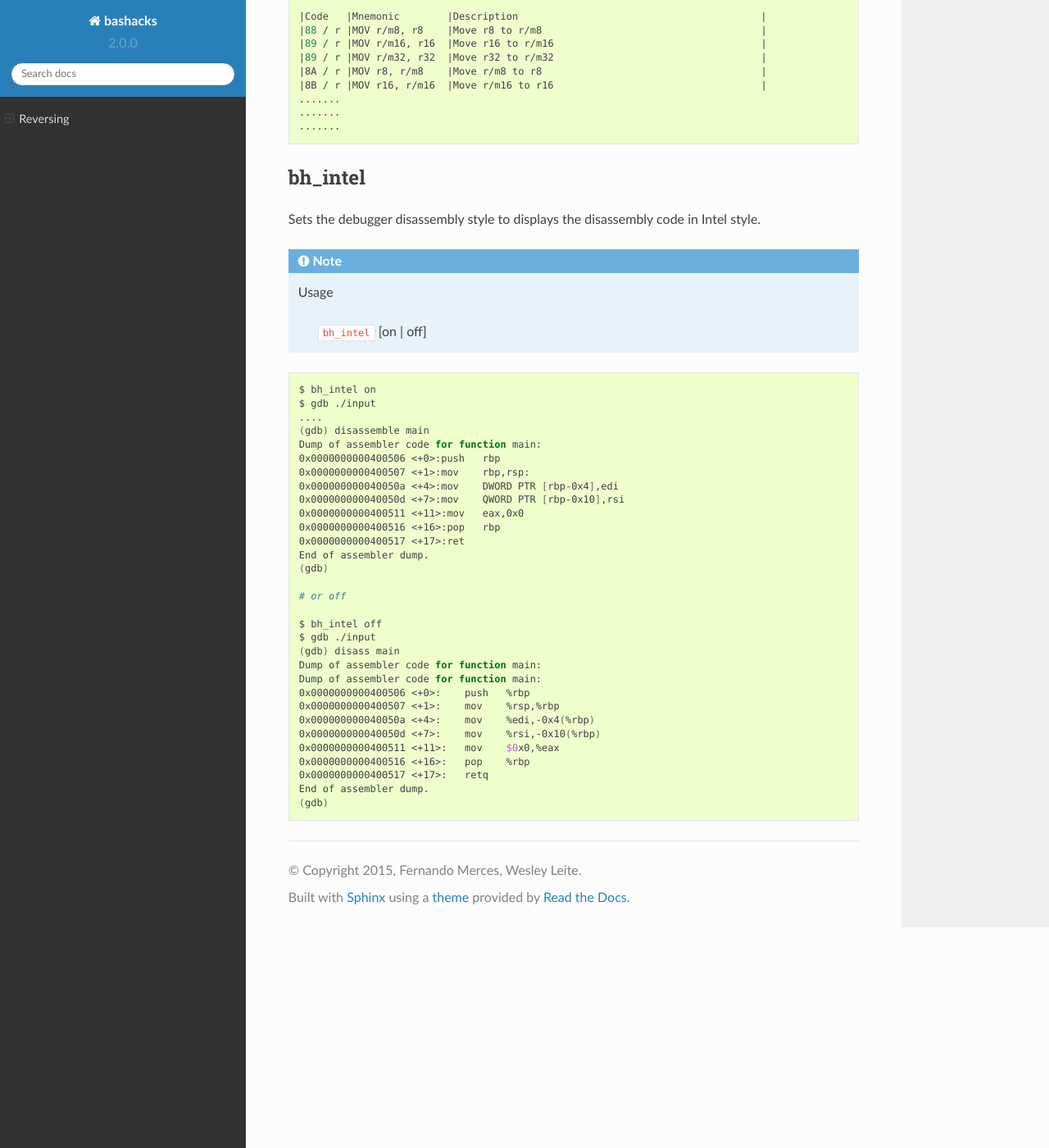
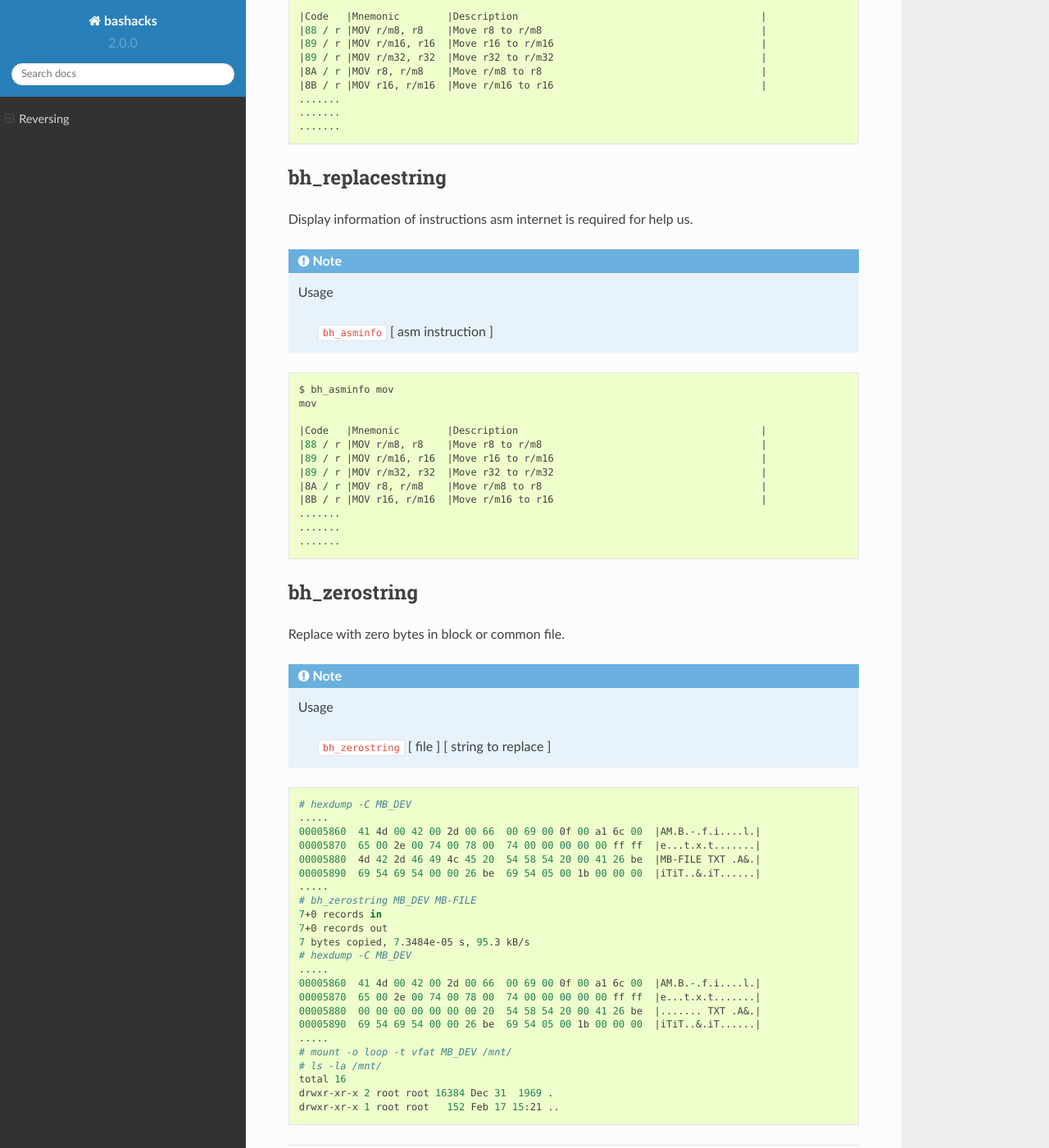
Before and after one commit to merces/bashacks, a Sphinx documentation site: the page built from doc/source/reversing.rst, in a window 1280 px wide and 1400 px high, scrolled down 1055 px. Shown: the whole window at 82% size. Built offline with Sphinx 7.4.7 and the Read the Docs theme 2.0.0, drawn with Linux system fonts in a browser that asks for light colours.

Commit message:
issue #46 update doc strings and reversing

```diff
--- a/doc/source/reversing.rst
+++ b/doc/source/reversing.rst
@@ -61,48 +61,66 @@ Display information of instructions asm internet is required for help us.
     .......
 
 
+bh_replacestring
+----------
 
-bh_intel
---------
-
-Sets the debugger disassembly style to displays the disassembly code in Intel style.
+Display information of instructions asm internet is required for help us.
 
 .. note::
 
     Usage
 
-        ``bh_intel`` [on | off]
+        ``bh_asminfo`` [ asm instruction ]
 
 .. code-block:: bash
 
-    $ bh_intel on
-    $ gdb ./input
-    ....
-    (gdb) disassemble main
-    Dump of assembler code for function main:
-    0x0000000000400506 <+0>:push   rbp
-    0x0000000000400507 <+1>:mov    rbp,rsp:
-    0x000000000040050a <+4>:mov    DWORD PTR [rbp-0x4],edi
-    0x000000000040050d <+7>:mov    QWORD PTR [rbp-0x10],rsi
-    0x0000000000400511 <+11>:mov   eax,0x0
-    0x0000000000400516 <+16>:pop   rbp
-    0x0000000000400517 <+17>:ret
-    End of assembler dump.
-    (gdb)
+    $ bh_asminfo mov
+    mov
 
-    # or off
+    |Code   |Mnemonic        |Description                                         |
+    |88 / r |MOV r/m8, r8    |Move r8 to r/m8                                     |
+    |89 / r |MOV r/m16, r16  |Move r16 to r/m16                                   |
+    |89 / r |MOV r/m32, r32  |Move r32 to r/m32                                   |
+    |8A / r |MOV r8, r/m8    |Move r/m8 to r8                                     |
+    |8B / r |MOV r16, r/m16  |Move r/m16 to r16                                   |
+    .......
+    .......
+    .......
 
-    $ bh_intel off
-    $ gdb ./input
-    (gdb) disass main
-    Dump of assembler code for function main:
-    Dump of assembler code for function main:
-    0x0000000000400506 <+0>:	push   %rbp
-    0x0000000000400507 <+1>:	mov    %rsp,%rbp
-    0x000000000040050a <+4>:	mov    %edi,-0x4(%rbp)
-    0x000000000040050d <+7>:	mov    %rsi,-0x10(%rbp)
-    0x0000000000400511 <+11>:	mov    $0x0,%eax
-    0x0000000000400516 <+16>:	pop    %rbp
-    0x0000000000400517 <+17>:	retq
-    End of assembler dump.
-    (gdb)
+
+bh_zerostring
+----------
+
+Replace with zero bytes in block or common file.
+
+.. note::
+
+    Usage
+
+        ``bh_zerostring`` [ file ] [ string to replace ]
+
+.. code-block:: bash
+
+    # hexdump -C MB_DEV
+    .....
+    00005860  41 4d 00 42 00 2d 00 66  00 69 00 0f 00 a1 6c 00  |AM.B.-.f.i....l.|
+    00005870  65 00 2e 00 74 00 78 00  74 00 00 00 00 00 ff ff  |e...t.x.t.......|
+    00005880  4d 42 2d 46 49 4c 45 20  54 58 54 20 00 41 26 be  |MB-FILE TXT .A&.|
+    00005890  69 54 69 54 00 00 26 be  69 54 05 00 1b 00 00 00  |iTiT..&.iT......|
+    .....
+    # bh_zerostring MB_DEV MB-FILE
+    7+0 records in
+    7+0 records out
+    7 bytes copied, 7.3484e-05 s, 95.3 kB/s
+    # hexdump -C MB_DEV
+    .....
+    00005860  41 4d 00 42 00 2d 00 66  00 69 00 0f 00 a1 6c 00  |AM.B.-.f.i....l.|
+    00005870  65 00 2e 00 74 00 78 00  74 00 00 00 00 00 ff ff  |e...t.x.t.......|
+    00005880  00 00 00 00 00 00 00 20  54 58 54 20 00 41 26 be  |....... TXT .A&.|
+    00005890  69 54 69 54 00 00 26 be  69 54 05 00 1b 00 00 00  |iTiT..&.iT......|
+    .....
+    # mount -o loop -t vfat MB_DEV /mnt/
+    # ls -la /mnt/
+    total 16
+    drwxr-xr-x 2 root root 16384 Dec 31  1969 .
+    drwxr-xr-x 1 root root   152 Feb 17 15:21 ..
```
Also changed, not shown: doc/source/string.rst (+25 -6 lines), 1 other file.
